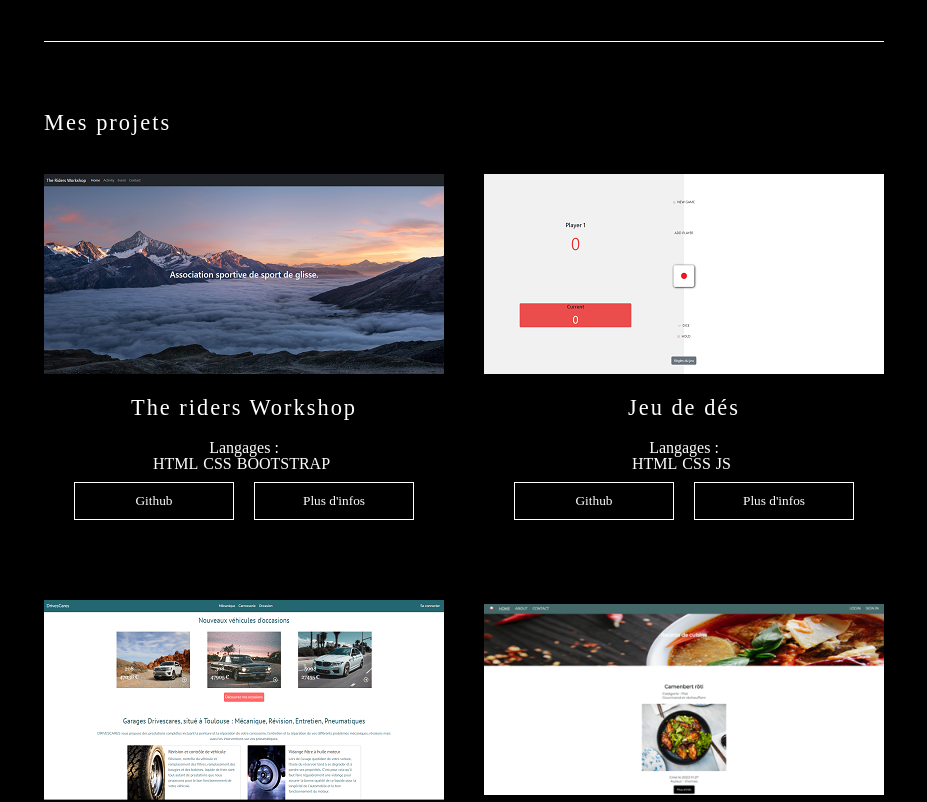
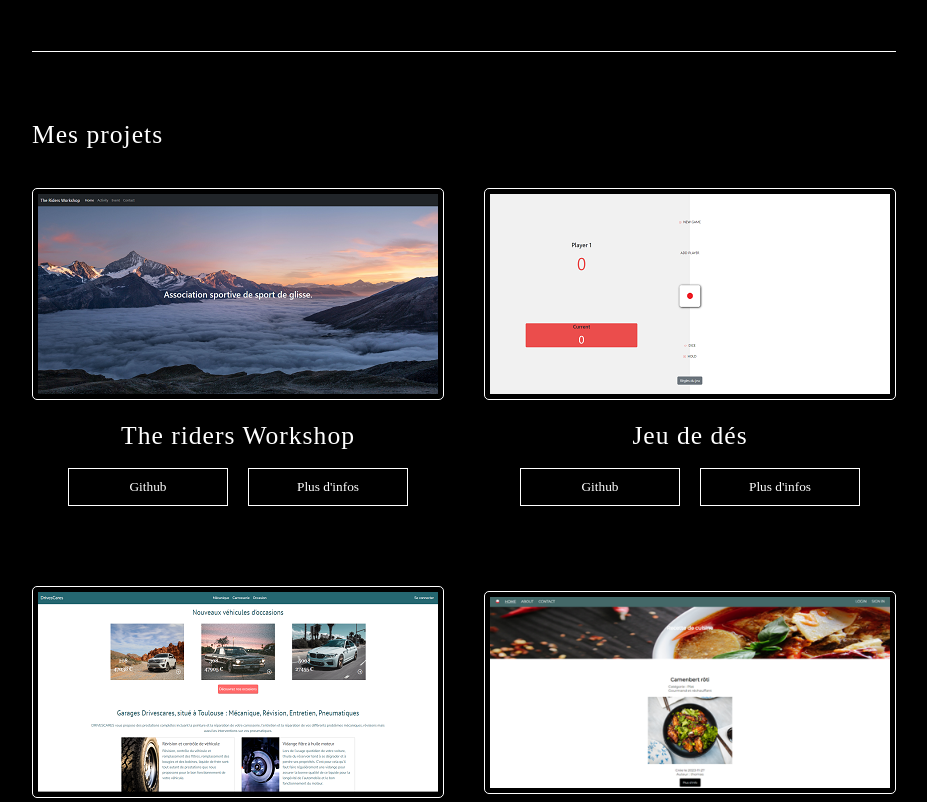
Before and after one commit to thomasgarenne/portfolio, a React (Create React App) app: page / in a window 1280 px wide. Shown: the part 760-1562 px from the top of the page, without its empty margins (176-1103 px from the left). Built offline with nearby package versions, Linux system fonts and the light colour scheme.

Commit message:
Add project details

```diff
--- a/src/components/UI/GlobalStyle.js
+++ b/src/components/UI/GlobalStyle.js
@@ -26,15 +26,19 @@ const GlobalStyle = createGlobalStyle`
     }
 
     h1 {
+        font-size: 2rem;
+    }
+
+    h2 {
         font-size: 1.6rem;
     }
 
-    h2 {
-        font-size: 1.4rem;
+    h3 {
+        font-size: 1.2rem;
     }
 
     h1, h2, h3, h4, h5 {
-        letter-spacing: 2px;
+        letter-spacing: 1px;
         margin: 20px 0;
     }
 
@@ -56,6 +60,23 @@ const GlobalStyle = createGlobalStyle`
           width: 350px;
         }
     }
+
+    img {
+        border: 1px solid ${(props) => props.theme.mainColor};
+        border-radius: 5px;
+        padding: 5px;
+    }
+
+    .scroll-progress {
+        position: fixed;
+        z-index: 9999;
+        top: 0;
+        left: 0;
+        width: 0;
+        height: 5px;
+        background-color:  #378d76;
+        transition: width 0.1s ease-out;
+    }
 `;
 
 export default GlobalStyle;
--- /dev/null
+++ b/src/components/UI/ScrollBarProgess.js
@@ -0,0 +1,27 @@
+import { useEffect, useState } from "react";
+
+function ScrollBarProgess() {
+	const [scrollProgress, setScrollProgress] = useState(0);
+
+	useEffect(() => {
+	  const handleScroll = () => {
+		const scrollTop = document.documentElement.scrollTop;
+		const scrollHeight = document.documentElement.scrollHeight - document.documentElement.clientHeight;
+		const currentScrollProgress = (scrollTop / scrollHeight) * 100;
+		setScrollProgress(currentScrollProgress);
+	  };
+
+	  // Ajouter un écouteur d'événement pour le défilement dès que le composant est monté
+	  document.addEventListener('scroll', handleScroll);
+
+	  // Nettoyer l'écouteur d'événement lors du démontage du composant
+	  return () => {
+		document.removeEventListener('scroll', handleScroll);
+	  };
+	}, []);
+  return (
+	<div className='scroll-progress' style={{ width: `${scrollProgress}%` }}></div>
+  )
+}
+
+export default ScrollBarProgess
--- a/src/components/UI/themes/light.json
+++ b/src/components/UI/themes/light.json
@@ -1 +1 @@
-{"backgroundColor": "#ffffff", "mainColor": "#000000"}
+{"backgroundColor": "#ffffff", "mainColor": "#378d76"}
--- a/src/components/footer/index.js
+++ b/src/components/footer/index.js
@@ -8,6 +8,7 @@ function Footer({ isLight, handleToggleTheme }) {
         <button onClick={handleToggleTheme}>
           {isLight ? 'Switch to dark theme' : 'Switch to light theme'}
         </button>
+        <span>© 2024 Dieszirae. Tous droits réservés.</span>
     </Wrapper>
   )
 }
@@ -19,6 +20,7 @@ const Wrapper = styled.div`
     align-items: center;
     border-top: 1px solid;
     padding: 0 25px;
+    margin-top: 10px;
     & a {
       text-decoration: none;
       color: inherit;
--- a/src/components/header/index.js
+++ b/src/components/header/index.js
@@ -20,6 +20,7 @@ function Header() {
 
 const Wrapper = styled.div`
     height: 80px;
+    margin-bottom: 10px;
     display: flex;
     justify-content: space-between;
     align-items: center;
--- a/src/components/home/Img.js
+++ b/src/components/home/Img.js
@@ -3,22 +3,16 @@ import { Link } from 'react-router-dom'
 
 import styled from 'styled-components'
 
-function Img({ id, link, image, title, techno, description, git }) {
+function Img({ id, link, image, title, techno, description, pointFort, git }) {
   return (
     <Wrapper className='wrapper'>
         <a href={link}>
           <Picture src={ image } alt='Site internet'/>
         </a>
         <h2>{ title }</h2>
-        <p>Langages : </p>
-        <List>
-        {techno.map((t, index) => {
-            return <ListItem key={index}> {t}</ListItem>
-          })}
-        </List>
         <div>
           <a href={ git }><button>Github</button></a>
-          <Link to={`/detail/${id}`} state={{ id, image, title, description, techno }}><button>Plus d'infos</button></Link>
+          <Link to={`/detail/${id}`} state={{ id, image, title, description, techno, pointFort }}><button>Plus d'infos</button></Link>
         </div>
     </Wrapper>
   )
@@ -38,15 +32,6 @@ const Wrapper = styled.div`
 }
 `;
 
-const List = styled.ul`
-  display: flex;
-  padding-bottom: 10px;
-`;
-
-const ListItem = styled.li`
-  padding-right: 5px;
-`;
-
 const Picture = styled.img`
 width: 400px;
 
--- a/src/components/home/Project.js
+++ b/src/components/home/Project.js
@@ -45,8 +45,15 @@ function Project() {
             link="https://theridersworkshop.netlify.app/"
             image='/assets/images/theridersworkshop.png'
             title='The riders Workshop'
-            techno={['HTML', 'CSS', 'BOOTSTRAP']}
-            description='Site vitrine pour une associations de sport, réalisé avec HTML, CSS et Bootstrap'
+            techno={['HTML', 'CSS', 'JavaScript', 'Media Queries', 'Bootstrap']}
+            description="Le projet vise à créer un site web statique interactif et esthétiquement agréable en utilisant des technologies web fondamentales telles que HTML, CSS et JavaScript. L'objectif principal est de fournir une expérience utilisateur fluide et responsive, tout en démontrant la capacité à intégrer des animations et à gérer la mise en page sur différentes tailles d'écrans grâce aux media queries."
+            pointFort={
+              [
+                "Responsive Design : Le site est conçu pour s'adapter de manière fluide à toutes les tailles d'écrans, offrant ainsi une expérience utilisateur cohérente.",
+                "Esthétique Visuelle : L'utilisation de CSS pour le style et les animations améliore l'esthétique globale du site, le rendant attrayant pour les visiteurs.",
+                "Interactivité : Les fonctionnalités interactives implémentées en JavaScript ajoutent une dimension d'engagement et d'interactivité à l'expérience utilisateur."
+              ]
+            }
             git='https://github.com/thomasgarenne/TheRidesWorkshop.git'
         />
         <Img
@@ -54,8 +61,15 @@ function Project() {
             link="https://jeu-de-des-studi.netlify.app/"
             image='/assets/images/dès.png'
             title='Jeu de dés'
-            techno={['HTML', 'CSS', 'JS']}
-            description="Jeu de dès réalisé à l'aide de Javascript. Utilisation des events et manipulation du DOM."
+            techno={['HTML', 'CSS', 'Javascript', 'Bootstrap']}
+            description="Le projet Jeu de Dés est une application web interactive visant à simuler le lancer de deux dés. L'objectif est de créer une expérience ludique et engageante en utilisant les langages HTML, CSS, et Bootstrap pour manipuler le DOM et gérer les événements."
+            pointFort={
+              [
+                "Interactivité : L'application permet aux utilisateurs de lancer les dés en cliquant sur un bouton, offrant ainsi une expérience interactive.",
+                "Manipulation du DOM : Le projet démontre la capacité à manipuler le Document Object Model (DOM) à l'aide de JavaScript pour mettre à jour dynamiquement le contenu de la page en fonction des actions de l'utilisateur.",
+                "Styling avec Bootstrap : L'utilisation du framework Bootstrap facilite la création d'une interface utilisateur attrayante et responsive."
+              ]
+            }
             git='https://github.com/thomasgarenne/JS-DE.git'
         />
         <Img
@@ -63,8 +77,18 @@ function Project() {
             link="https://drivescares-cff0b7bf806a.herokuapp.com/"
             image='/assets/images/drivescares.png'
             title='Drivescares'
-            techno={['HTML', 'CSS', 'JS', 'BOOTSTRAP', 'SYMFONY']}
-            description="Site web pour un garage automobile avec gestion de contenu, réaliser avec Symfony. Intégration d'API, réalisation  de tests fonctionnels"
+            techno={['HTML', 'CSS', 'Javascript', 'Bootstrap', 'Symfony', 'PHP', 'MySQL']}
+            description="Le projet Site Vitrine pour un Garage Automobile est une application web fictive dédiée à la promotion et à la vente de véhicules. Cette application met en œuvre plusieurs fonctionnalités clés, notamment la vente de véhicules, des filtres de recherche asynchrone, une gestion de contenu robuste, des mesures de sécurité avec validation et gestion des rôles, des tests fonctionnels, l'utilisation de media queries pour la responsivité, la manipulation du DOM, la gestion d'événements, et le stockage local."
+            pointFort={
+              [
+                "Vente de Véhicules : La fonctionnalité de vente de véhicules, permettant aux utilisateurs de parcourir et d'acheter des véhicules sans délai.",
+                "Filtres de Recherche Asynchrones : Les utilisateurs peuvent filtrer les véhicules de manière asynchrone, améliorant ainsi la fluidité de la recherche.",
+                "Gestion de Contenu : Le site propose une gestion de contenu efficace permettant d'ajouter, modifier et supprimer des véhicules du catalogue.",
+                "Sécurité avec Validation : Des mesures de sécurité, telles que la validation côté serveur, sont mises en place pour garantir l'intégrité des données.",
+                "Gestion des Rôles : Différents rôles d'utilisateur (administrateur, client) sont gérés pour un accès différencié aux fonctionnalités.",
+                "Tests Fonctionnels : Des tests fonctionnels sont implémentés pour assurer le bon fonctionnement de l'application."
+              ]
+            }
             git="https://github.com/thomasgarenne/vparrot.git"
         />
         <Img
@@ -72,8 +96,15 @@ function Project() {
             link="https://cook-cf9c7f02faaa.herokuapp.com/index.php"
             image='/assets/images/cook.png'
             title='Cook'
-            techno={['HTML', 'CSS', 'JS', 'Fetch']}
-            description='Site web pour ajouter, modifier et supprimer des recettes de cuisine.'
+            techno={['HTML', 'CSS', 'Javascript', 'Fetch', 'PHP', 'SQL']}
+            description="Le projet Site de Cuisine en PHP Vanilla est une plateforme dédiée à la découverte et à la gestion de recettes de cuisine. Cette application web utilise le langage de programmation PHP sans framework pour offrir une expérience utilisateur complète. Les principales fonctionnalités incluent la gestion de contenu, la gestion des rôles, l'utilisation de variables de session, et plus encore."
+            pointFort={
+              [
+                "Gestion de Contenu : Le site permet aux utilisateurs d'ajouter, de modifier et de supprimer des recettes de cuisine, offrant ainsi une plateforme dynamique et participative.",
+                "Gestion des Rôles : Différents rôles d'utilisateur sont mis en place, tels que administrateur, éditeur, et utilisateur, définissant les droits d'accès et les fonctionnalités disponibles.",
+                "Variables de Session : Les variables de session sont utilisées pour suivre l'état de connexion de l'utilisateur et pour personnaliser l'expérience utilisateur."
+              ]
+            }
             git="https://github.com/thomasgarenne/portfolio.git"
         />
         </Grid>
--- a/src/components/home/index.js
+++ b/src/components/home/index.js
@@ -4,10 +4,12 @@ import styled from 'styled-components'
 
 import Pres from './Pres'
 import Project from './Project'
+import ScrollBarProgess from '../UI/ScrollBarProgess'
 
 function Home() {
   return (
     <Wrapper>
+      <ScrollBarProgess />
       <Pres />
       <Project />
     </Wrapper>
```
Also changed, not shown: src/components/about/index.js (+14 -7 lines), src/components/detail/index.js (+33 -5 lines).
